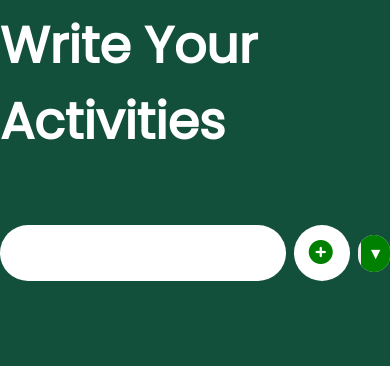
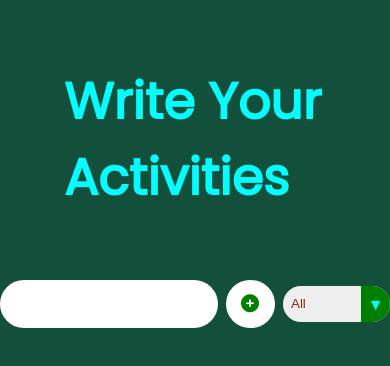
Before and after one commit to MinaQuddus/todolist-app, a plain HTML site: page index.html in a window 390 px wide. Drawn offline with Linux system fonts and the light colour scheme.

Commit message:
responsive done

```diff
--- a/styles.css
+++ b/styles.css
@@ -166,3 +166,42 @@ select {
     background: white;
     color: rgb(32, 0, 95);
 }
+
+
+@media screen and (max-width: 600px) {
+    header {
+        padding: 4rem !important;
+    }
+        header,
+        form{
+            min-height: 3rem;
+            color: aqua;
+        }
+               form input,
+                        form button {
+                            padding: 1rem !important;
+                            padding-left: 1rem !important;
+                            font-size: 0.9rem !important;
+
+                }
+                                .todo-container{
+                                    margin: 1rem;
+
+
+
+
+                                }
+
+                                .fa-plus-circle {
+                                    margin-top: 0.2rem !important;
+                                    margin-left: -1px;
+
+                                }
+                                    todo-list {
+                                      min-height: 3rem;
+                                    }
+                                         .todo-item {
+                                       padding: 0rem 0.2rem !important;
+                                                                          }
+
+            }
```
